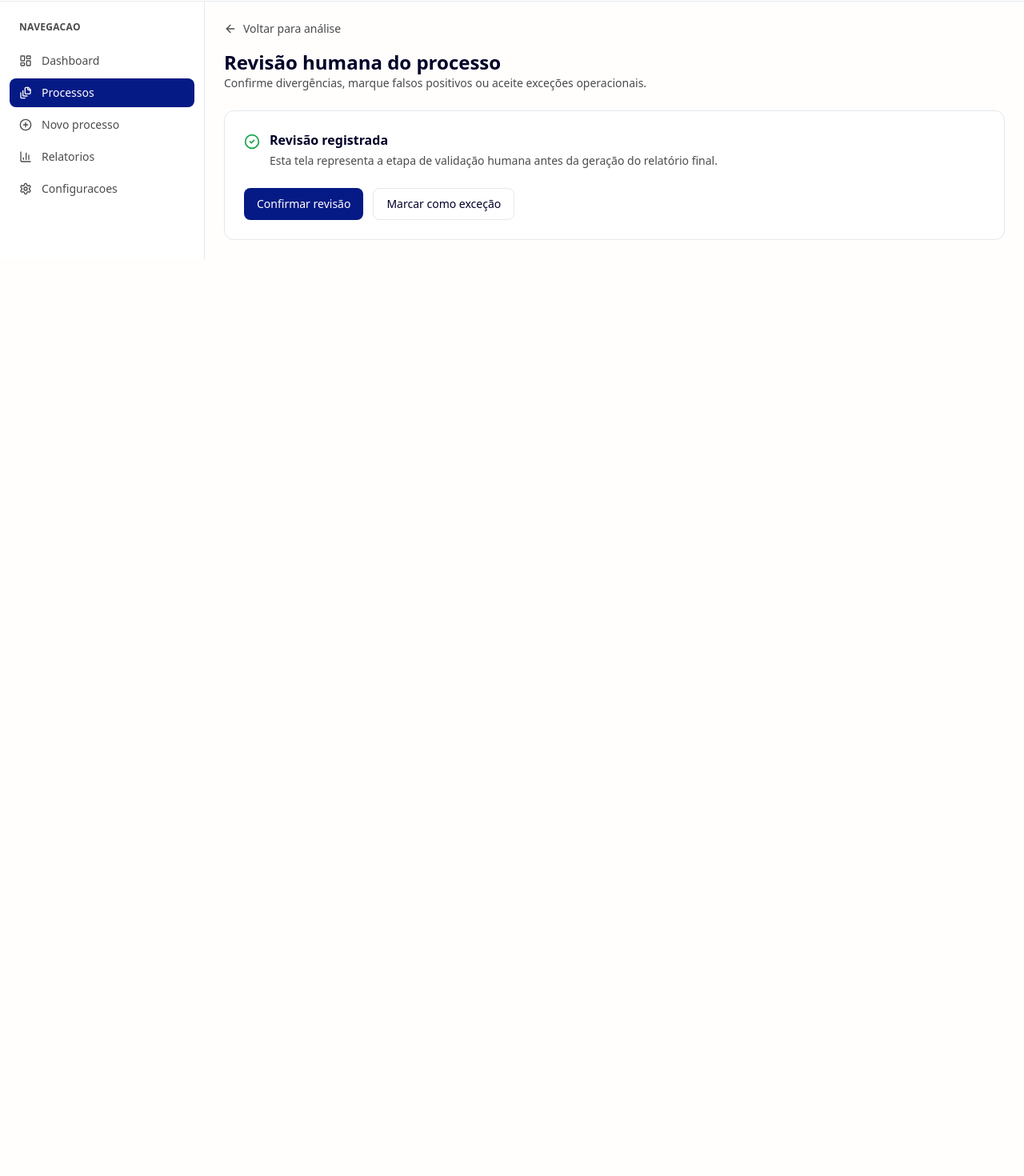
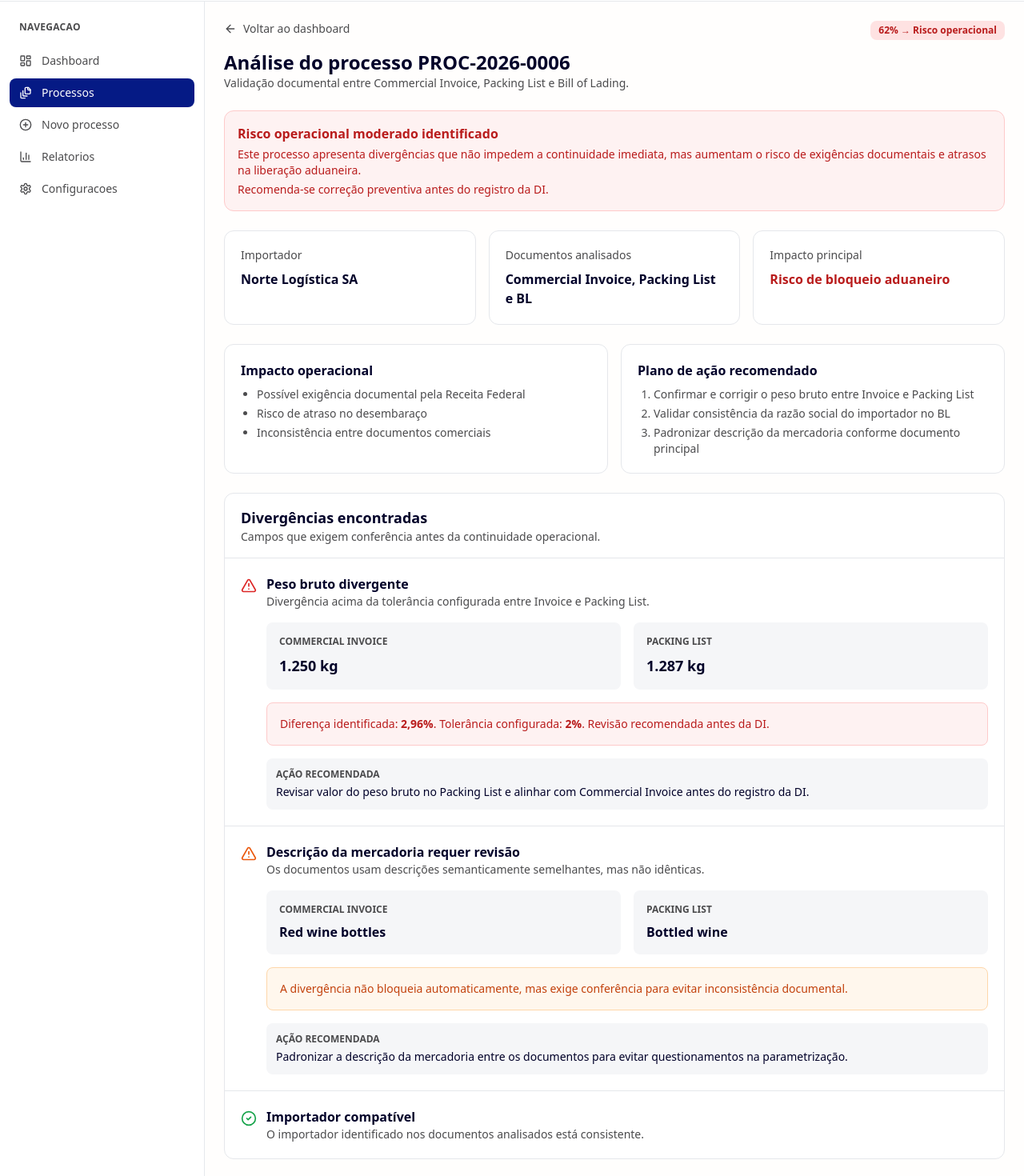
Before and after one commit to anafernandez-creator/reedocs, a Next.js app: page /processes/1 in a window 1280 px wide. Shown: the part 62-1532 px from the top of the page at 80% size. Before the commit the page ends 800 px from the top, so only its background shows below. Built offline with nearby package versions, Linux system fonts and the light colour scheme.

Commit message:
Update page.tsx

```diff
--- a/app/processes/[id]/page.tsx
+++ b/app/processes/[id]/page.tsx
@@ -1,47 +1,221 @@
 import Link from "next/link";
-import { ArrowLeft, CheckCircle2 } from "lucide-react";
+import {
+  ArrowLeft,
+  AlertTriangle,
+  CheckCircle2,
+  Download,
+  FileDown,
+} from "lucide-react";
 
 import { AppShell } from "@/components/AppShell";
+import { ScoreBadge } from "@/components/ScoreBadge";
 import { Button } from "@/components/ui/button";
 
-export default function ReviewPage(): JSX.Element {
+export default function ProcessAnalysisPage(): JSX.Element {
   return (
     <AppShell>
       <section className="space-y-6">
+        <div className="flex items-start justify-between gap-4">
           <div>
             <Link
-            href="/processes/PROC-2026-0006"
+              href="/dashboard"
               className="inline-flex items-center gap-2 text-sm text-reedocs-gray hover:text-reedocs-blue"
             >
               <ArrowLeft className="h-4 w-4" />
-            Voltar para análise
+              Voltar ao dashboard
             </Link>
 
             <h1 className="mt-3 text-2xl font-semibold">
-            Revisão humana do processo
+              Análise do processo PROC-2026-0006
             </h1>
 
             <p className="text-sm text-reedocs-gray">
-            Confirme divergências, marque falsos positivos ou aceite exceções operacionais.
+              Validação documental entre Commercial Invoice, Packing List e Bill of Lading.
             </p>
           </div>
 
-        <div className="rounded-lg border bg-white p-6">
+          <ScoreBadge score={62} />
+        </div>
+
+        <div className="rounded-lg border border-red-200 bg-red-50 p-4">
+          <p className="font-semibold text-red-700">
+            Risco operacional moderado identificado
+          </p>
+          <p className="mt-1 text-sm text-red-700">
+            Este processo apresenta divergências que não impedem a continuidade imediata,
+            mas aumentam o risco de exigências documentais e atrasos na liberação aduaneira.
+          </p>
+          <p className="mt-1 text-sm text-red-700">
+            Recomenda-se correção preventiva antes do registro da DI.
+          </p>
+        </div>
+
+        <div className="grid gap-4 md:grid-cols-3">
+          <div className="rounded-lg border bg-white p-5">
+            <p className="text-sm text-reedocs-gray">Importador</p>
+            <p className="mt-2 font-semibold">Norte Logística SA</p>
+          </div>
+
+          <div className="rounded-lg border bg-white p-5">
+            <p className="text-sm text-reedocs-gray">Documentos analisados</p>
+            <p className="mt-2 font-semibold">Commercial Invoice, Packing List e BL</p>
+          </div>
+
+          <div className="rounded-lg border bg-white p-5">
+            <p className="text-sm text-reedocs-gray">Impacto principal</p>
+            <p className="mt-2 font-semibold text-red-700">
+              Risco de bloqueio aduaneiro
+            </p>
+          </div>
+        </div>
+
+        <div className="grid gap-4 md:grid-cols-2">
+          <div className="rounded-lg border bg-white p-5">
+            <p className="mb-2 font-semibold">Impacto operacional</p>
+            <ul className="ml-5 list-disc space-y-1 text-sm text-reedocs-gray">
+              <li>Possível exigência documental pela Receita Federal</li>
+              <li>Risco de atraso no desembaraço</li>
+              <li>Inconsistência entre documentos comerciais</li>
+            </ul>
+          </div>
+
+          <div className="rounded-lg border bg-white p-5">
+            <p className="mb-2 font-semibold">Plano de ação recomendado</p>
+            <ol className="ml-5 list-decimal space-y-1 text-sm text-reedocs-gray">
+              <li>Confirmar e corrigir o peso bruto entre Invoice e Packing List</li>
+              <li>Validar consistência da razão social do importador no BL</li>
+              <li>Padronizar descrição da mercadoria conforme documento principal</li>
+            </ol>
+          </div>
+        </div>
+
+        <div className="rounded-lg border bg-white">
+          <div className="border-b px-5 py-4">
+            <h2 className="text-lg font-semibold">Divergências encontradas</h2>
+            <p className="text-sm text-reedocs-gray">
+              Campos que exigem conferência antes da continuidade operacional.
+            </p>
+          </div>
+
+          <div className="divide-y">
+            <div className="p-5">
+              <div className="flex items-start gap-3">
+                <AlertTriangle className="mt-1 h-5 w-5 text-red-600" />
+
+                <div className="flex-1 space-y-4">
+                  <div>
+                    <p className="font-semibold">Peso bruto divergente</p>
+                    <p className="text-sm text-reedocs-gray">
+                      Divergência acima da tolerância configurada entre Invoice e Packing List.
+                    </p>
+                  </div>
+
+                  <div className="grid gap-4 md:grid-cols-2">
+                    <div className="rounded-md bg-muted p-4">
+                      <p className="text-xs font-semibold uppercase text-reedocs-gray">
+                        Commercial Invoice
+                      </p>
+                      <p className="mt-2 text-lg font-semibold">1.250 kg</p>
+                    </div>
+
+                    <div className="rounded-md bg-muted p-4">
+                      <p className="text-xs font-semibold uppercase text-reedocs-gray">
+                        Packing List
+                      </p>
+                      <p className="mt-2 text-lg font-semibold">1.287 kg</p>
+                    </div>
+                  </div>
+
+                  <div className="rounded-md border border-red-200 bg-red-50 p-4">
+                    <p className="text-sm text-red-700">
+                      Diferença identificada: <strong>2,96%</strong>. Tolerância configurada:{" "}
+                      <strong>2%</strong>. Revisão recomendada antes da DI.
+                    </p>
+                  </div>
+
+                  <div className="rounded-md bg-muted p-3">
+                    <p className="text-xs font-semibold uppercase text-reedocs-gray">
+                      Ação recomendada
+                    </p>
+                    <p className="mt-1 text-sm">
+                      Revisar valor do peso bruto no Packing List e alinhar com Commercial Invoice antes do registro da DI.
+                    </p>
+                  </div>
+                </div>
+              </div>
+            </div>
+
+            <div className="p-5">
+              <div className="flex items-start gap-3">
+                <AlertTriangle className="mt-1 h-5 w-5 text-orange-600" />
+
+                <div className="flex-1 space-y-4">
+                  <div>
+                    <p className="font-semibold">Descrição da mercadoria requer revisão</p>
+                    <p className="text-sm text-reedocs-gray">
+                      Os documentos usam descrições semanticamente semelhantes, mas não idênticas.
+                    </p>
+                  </div>
+
+                  <div className="grid gap-4 md:grid-cols-2">
+                    <div className="rounded-md bg-muted p-4">
+                      <p className="text-xs font-semibold uppercase text-reedocs-gray">
+                        Commercial Invoice
+                      </p>
+                      <p className="mt-2 font-semibold">Red wine bottles</p>
+                    </div>
+
+                    <div className="rounded-md bg-muted p-4">
+                      <p className="text-xs font-semibold uppercase text-reedocs-gray">
+                        Packing List
+                      </p>
+                      <p className="mt-2 font-semibold">Bottled wine</p>
+                    </div>
+                  </div>
+
+                  <div className="rounded-md border border-orange-200 bg-orange-50 p-4">
+                    <p className="text-sm text-orange-700">
+                      A divergência não bloqueia automaticamente, mas exige conferência para evitar inconsistência documental.
+                    </p>
+                  </div>
+
+                  <div className="rounded-md bg-muted p-3">
+                    <p className="text-xs font-semibold uppercase text-reedocs-gray">
+                      Ação recomendada
+                    </p>
+                    <p className="mt-1 text-sm">
+                      Padronizar a descrição da mercadoria entre os documentos para evitar questionamentos na parametrização.
+                    </p>
+                  </div>
+                </div>
+              </div>
+            </div>
+
+            <div className="p-5">
               <div className="flex items-start gap-3">
                 <CheckCircle2 className="mt-1 h-5 w-5 text-green-600" />
 
                 <div>
-              <h2 className="font-semibold">Revisão registrada</h2>
-              <p className="mt-1 text-sm text-reedocs-gray">
-                Esta tela representa a etapa de validação humana antes da geração do relatório final.
+                  <p className="font-semibold">Importador compatível</p>
+                  <p className="text-sm text-reedocs-gray">
+                    O importador identificado nos documentos analisados está consistente.
                   </p>
                 </div>
               </div>
+            </div>
+          </div>
+        </div>
 
-          <div className="mt-6 flex gap-3">
-            <Button>Confirmar revisão</Button>
-            <Button variant="outline">Marcar como exceção</Button>
-          </div>
+        <div className="flex justify-end gap-3">
+          <Button variant="outline">
+            <FileDown className="mr-2 h-4 w-4" />
+            Gerar Excel
+          </Button>
+
+          <Button>
+            <Download className="mr-2 h-4 w-4" />
+            Gerar relatório PDF
+          </Button>
         </div>
       </section>
     </AppShell>
```
Lines whose indentation alone changed are shown as unchanged.
